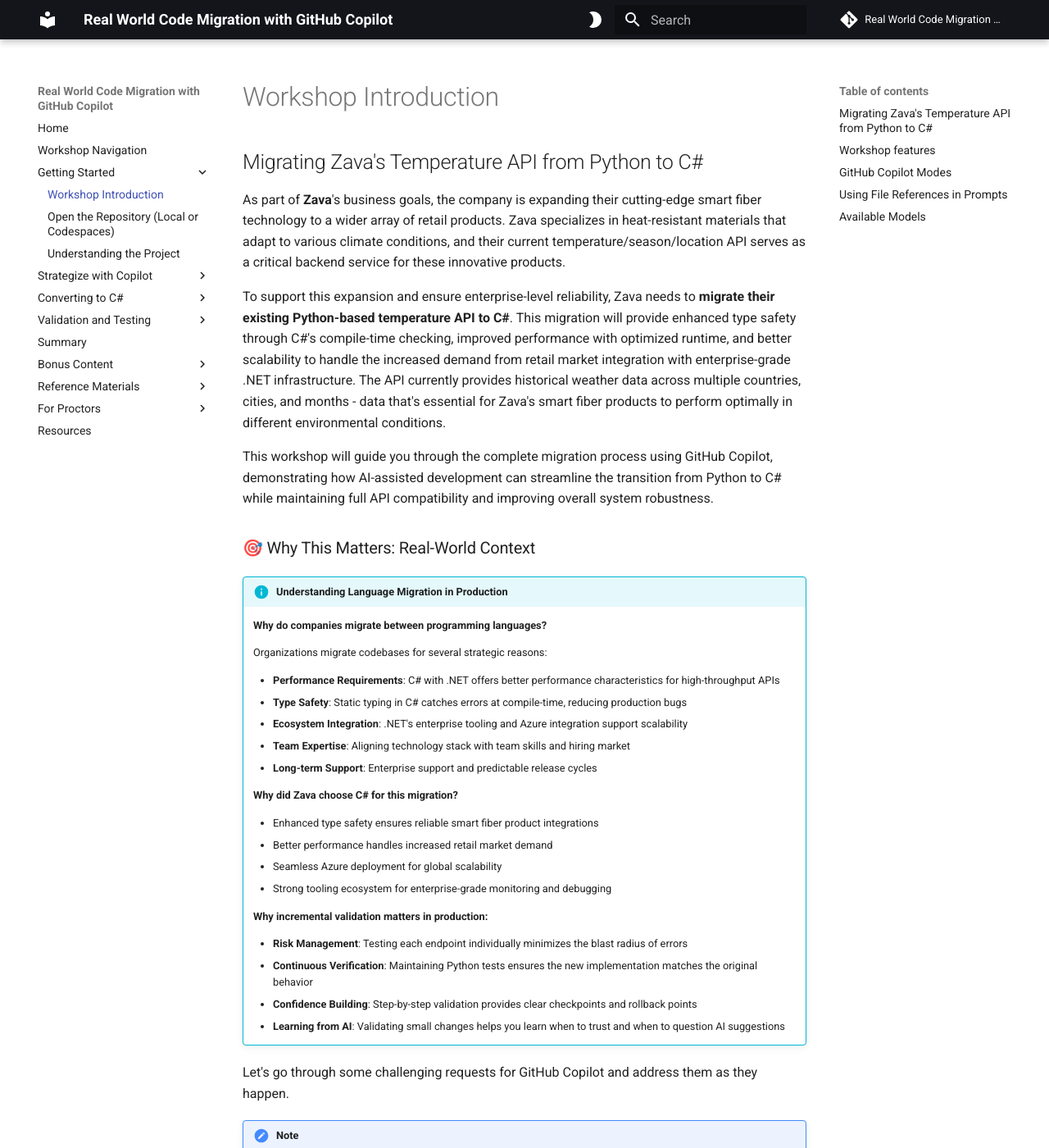
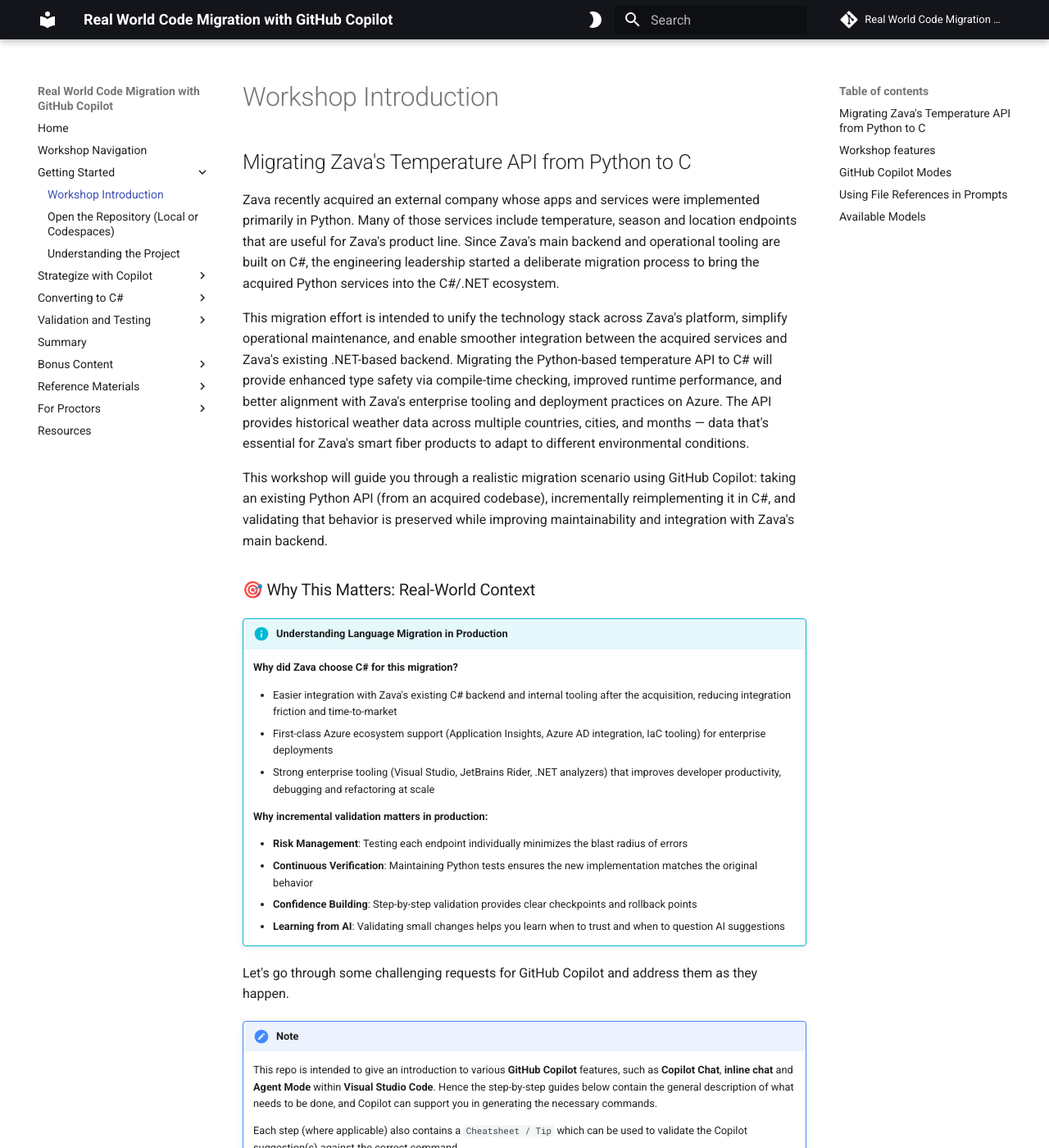
Before and after one commit to microsoft/aitour26-WRK541-real-world-code-migration-with-github-copilot-agent-mode, an MkDocs documentation site: the page built from docs/en/workshop-introduction.md, in a window 1280 px wide and 1400 px high. Shown: the whole window at 82% size. Built offline with MkDocs 1.6.1 and Material for MkDocs 9.7.7, drawn with Linux system fonts in a browser that asks for light colours; comment, search, counter and statistics services are not loaded; some of the changed text lies outside the part shown.

Commit message:
Revise workshop introduction to clarify migration context and benefits of transitioning Zava's Temperature API from Python to C#

```diff
--- a/docs/en/workshop-introduction.md
+++ b/docs/en/workshop-introduction.md
@@ -1,32 +1,22 @@
 # Workshop Introduction
 
-## Migrating Zava's Temperature API from Python to C\#
+## Migrating Zava's Temperature API from Python to C #
 
-As part of **Zava**'s business goals, the company is expanding their cutting-edge smart fiber technology to a wider array of retail products. Zava specializes in heat-resistant materials that adapt to various climate conditions, and their current temperature/season/location API serves as a critical backend service for these innovative products.
+Zava recently acquired an external company whose apps and services were implemented primarily in Python. Many of those services include temperature, season and location endpoints that are useful for Zava's product line. Since Zava's main backend and operational tooling are built on C#, the engineering leadership started a deliberate migration process to bring the acquired Python services into the C#/.NET ecosystem.
 
-To support this expansion and ensure enterprise-level reliability, Zava needs to **migrate their existing Python-based temperature API to C#**. This migration will provide enhanced type safety through C#'s compile-time checking, improved performance with optimized runtime, and better scalability to handle the increased demand from retail market integration with enterprise-grade .NET infrastructure. The API currently provides historical weather data across multiple countries, cities, and months - data that's essential for Zava's smart fiber products to perform optimally in different environmental conditions.
+This migration effort is intended to unify the technology stack across Zava's platform, simplify operational maintenance, and enable smoother integration between the acquired services and Zava's existing .NET-based backend. Migrating the Python-based temperature API to C# will provide enhanced type safety via compile-time checking, improved runtime performance, and better alignment with Zava's enterprise tooling and deployment practices on Azure. The API provides historical weather data across multiple countries, cities, and months — data that's essential for Zava's smart fiber products to adapt to different environmental conditions.
 
-This workshop will guide you through the complete migration process using GitHub Copilot, demonstrating how AI-assisted development can streamline the transition from Python to C# while maintaining full API compatibility and improving overall system robustness.
+This workshop will guide you through a realistic migration scenario using GitHub Copilot: taking an existing Python API (from an acquired codebase), incrementally reimplementing it in C#, and validating that behavior is preserved while improving maintainability and integration with Zava's main backend.
 
 ### 🎯 Why This Matters: Real-World Context
 
 !!! info "Understanding Language Migration in Production"
-    **Why do companies migrate between programming languages?**
-
-    Organizations migrate codebases for several strategic reasons:
-
-    - **Performance Requirements**: C# with .NET offers better performance characteristics for high-throughput APIs
-    - **Type Safety**: Static typing in C# catches errors at compile-time, reducing production bugs
-    - **Ecosystem Integration**: .NET's enterprise tooling and Azure integration support scalability
-    - **Team Expertise**: Aligning technology stack with team skills and hiring market
-    - **Long-term Support**: Enterprise support and predictable release cycles
 
     **Why did Zava choose C# for this migration?**
 
-    - Enhanced type safety ensures reliable smart fiber product integrations
-    - Better performance handles increased retail market demand
-    - Seamless Azure deployment for global scalability
-    - Strong tooling ecosystem for enterprise-grade monitoring and debugging
+    - Easier integration with Zava's existing C# backend and internal tooling after the acquisition, reducing integration friction and time-to-market
+    - First-class Azure ecosystem support (Application Insights, Azure AD integration, IaC tooling) for enterprise deployments
+    - Strong enterprise tooling (Visual Studio, JetBrains Rider, .NET analyzers) that improves developer productivity, debugging and refactoring at scale
 
     **Why incremental validation matters in production:**
 
@@ -47,7 +37,21 @@
 
 ## Workshop features
 
-You will be working with a Python project that has an HTTP API. This project needs to be migrated and your main task will be to migrate it over using the C# programming language with .NET Minimal APIs.
+You will be working with a Python project (representing an acquired service) that exposes an HTTP API. This project needs to be migrated and your main task will be to reimplement and integrate it using the C# programming language with .NET Minimal APIs so it fits into Zava's main backend.
+
+### Zava Enterprise Standards — How this migration helps
+
+Zava enforces a set of enterprise standards for services running in production. Below are the key standards and how migrating to C#/.NET helps meet them more effectively than the current Python-based implementation:
+
+- Security and identity: .NET has mature libraries for secure authentication/authorization (Azure AD integration, token validation, strong cryptography libraries) and a robust ecosystem of security scanning and policy enforcement tools.
+- Observability and diagnostics: Deep integration with Application Insights, structured logging (ILogger), distributed tracing, and first-class telemetry SDKs make it easier to meet Zava's observability SLAs.
+- Reliability and performance: Strong concurrency primitives, the .NET runtime optimizations, and optional ahead-of-time compilation reduce latency and improve throughput for enterprise load patterns.
+- Maintainability and governance: Static typing, Roslyn analyzers, standardized NuGet package management, and enforced code quality checks help Zava keep a consistent, auditable codebase across teams.
+- CI/CD and deployment automation: Out-of-the-box support for Azure DevOps / GitHub Actions, container tooling, and environment configuration patterns make it straightforward to automate secure blue/green or canary deployments.
+- Compliance and auditability: Tooling for static analysis, code scanning, and binary signing, combined with centralized dependency policies, helps satisfy regulatory and internal audit requirements.
+- Developer productivity and onboarding: Rich IDE support, deterministic builds, and advanced refactoring tools shorten onboarding time for developers joining Zava's teams.
+
+While Python is an excellent language for many domains, aligning services with Zava's enterprise standards is easier and more consistent within the C#/.NET ecosystem for this organization. The migration strategy in this workshop highlights incremental validation so teams can preserve behavior while gaining these enterprise benefits.
 
 Here are some features:
 
```
